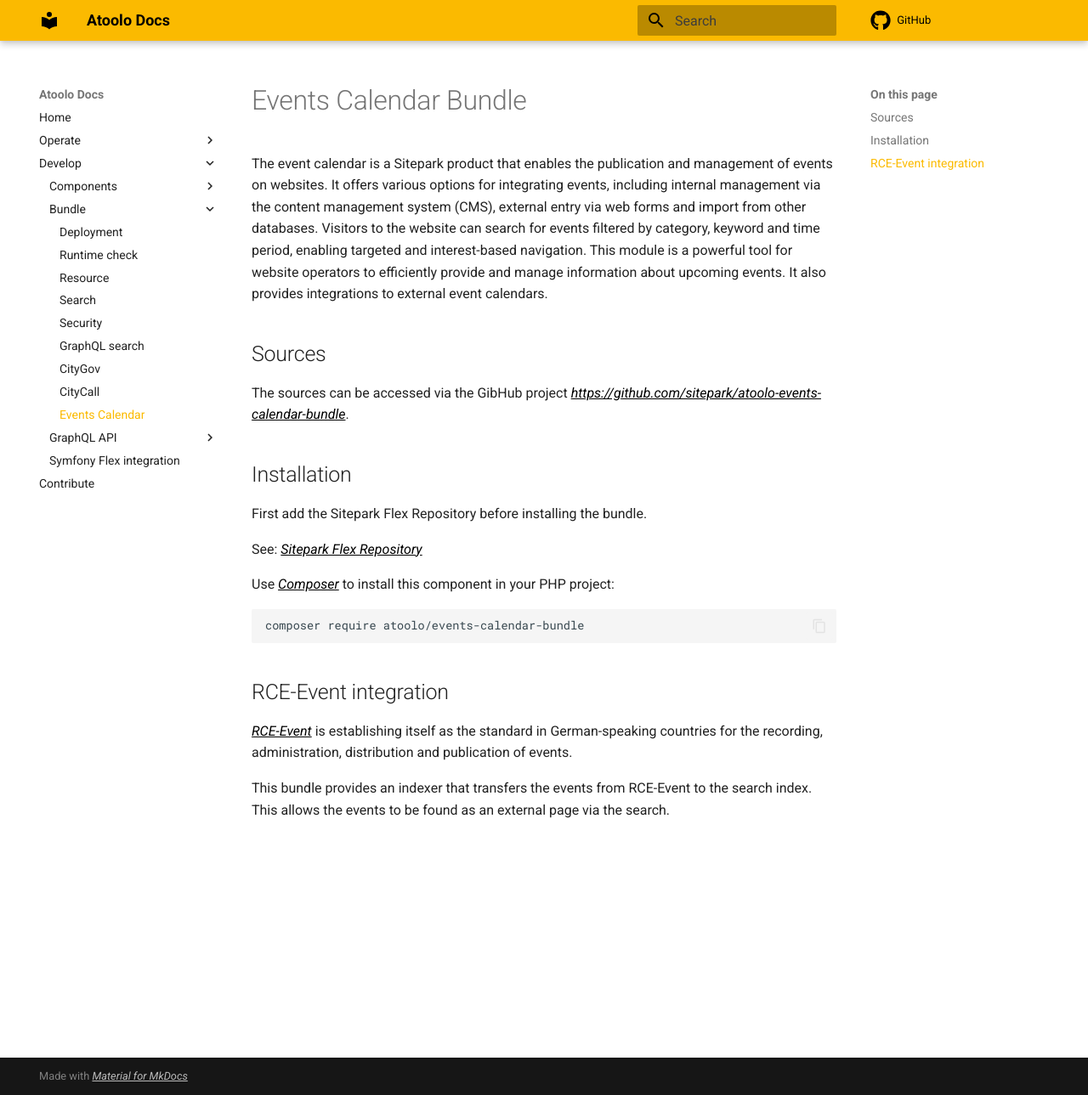
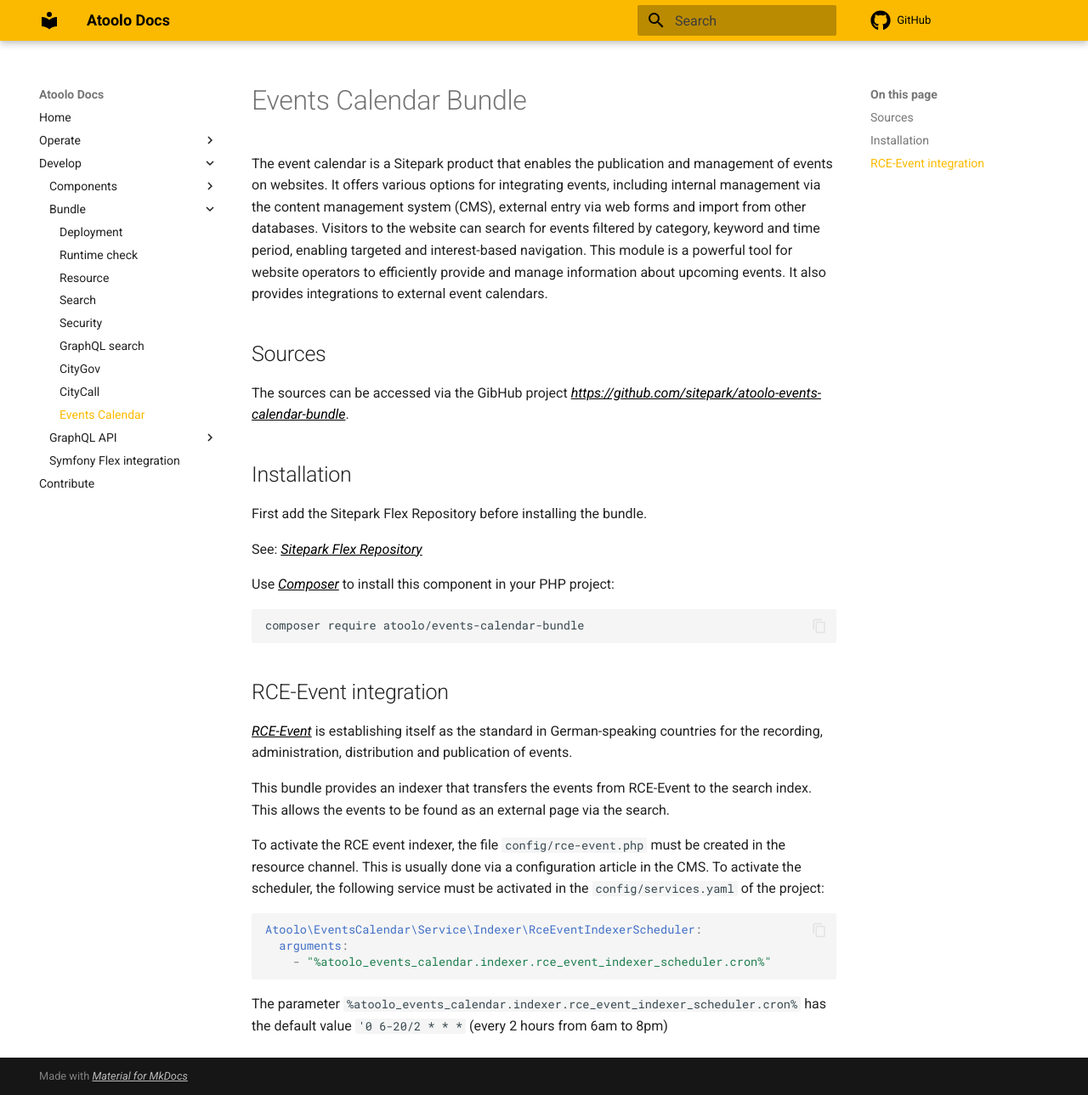
Before and after one commit to sitepark/atoolo-docs, an MkDocs documentation site: the page built from docs/develop/bundles/events-calendar.md, in a window 1280 px wide and 1289 px high. Shown: the whole window at 85% size. Built offline with MkDocs 1.6.1 and Material for MkDocs 9.7.7, drawn with Linux system fonts in a browser that asks for light colours; comment, search, counter and statistics services are not loaded.

Commit message:
feat: rce-event scheduler

````diff
--- a/docs/develop/bundles/events-calendar.md
+++ b/docs/develop/bundles/events-calendar.md
@@ -23,3 +23,13 @@
 [RCE-Event](https://www.rce.de/produkte/rce-event/uebersicht/){:target="\_blank"} is establishing itself as the standard in German-speaking countries for the recording, administration, distribution and publication of events.
 
 This bundle provides an indexer that transfers the events from RCE-Event to the search index. This allows the events to be found as an external page via the search.
+
+To activate the RCE event indexer, the file `config/rce-event.php` must be created in the resource channel. This is usually done via a configuration article in the CMS. To activate the scheduler, the following service must be activated in the `config/services.yaml` of the project:
+
+```yaml
+Atoolo\EventsCalendar\Service\Indexer\RceEventIndexerScheduler:
+  arguments:
+    - "%atoolo_events_calendar.indexer.rce_event_indexer_scheduler.cron%"
+```
+
+The parameter `%atoolo_events_calendar.indexer.rce_event_indexer_scheduler.cron%` has the default value `'0 6-20/2 * * *` (every 2 hours from 6am to 8pm)
````
